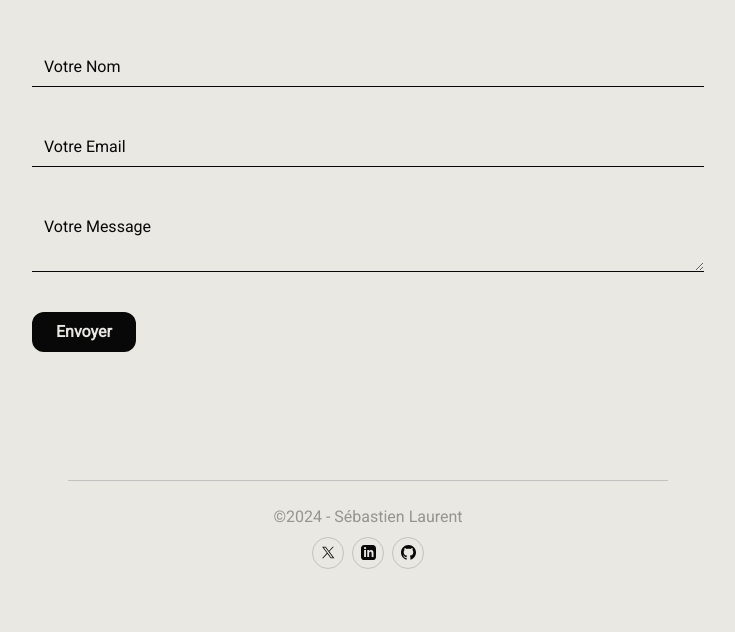
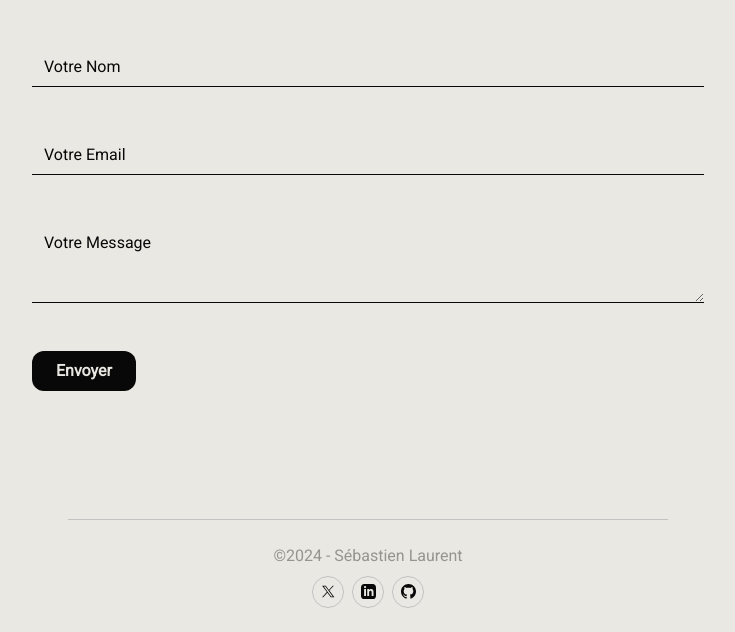
Before and after one commit to SebastienLaurentt/Portfolio-V2, a Next.js app: page / in a window 1280 px wide. Shown: the part 7359-7991 px from the top of the page, without its empty margins (272-1007 px from the left). Before the commit the page ends 7952 px from the top, so only its background shows below. Built offline with nearby package versions, Linux system fonts and the light colour scheme.

Commit message:
increases textArea size and gap-y in contactForm

```diff
--- a/components/ContactForm/ContactForm.tsx
+++ b/components/ContactForm/ContactForm.tsx
@@ -84,7 +84,7 @@ export default function ContactForm() {
   }, [sendEmailState]);
 
   return (
-    <form onSubmit={handleSubmit} className="flex flex-col gap-y-10">
+    <form onSubmit={handleSubmit} className="flex flex-col gap-y-12">
       <div className="relative">
         <Input
           type="text"
@@ -124,7 +124,7 @@ export default function ContactForm() {
           onChange={handleInputChange}
         />
         {formErrors.message && (
-          <p className="text-red-500 text-sm mt-1 absolute top-16">
+          <p className="text-red-500 text-sm mt-1 absolute top-18">
             Ce champ est requis.
           </p>
         )}
--- a/components/ui/textarea.tsx
+++ b/components/ui/textarea.tsx
@@ -10,7 +10,7 @@ const Textarea = React.forwardRef<HTMLTextAreaElement, TextareaProps>(
     return (
       <textarea
         className={cn(
-          "text-tertiary-foreground flex min-h-[60px] w-full  border-b border-input bg-transparent px-3 py-2 text-sm  placeholder:text-tertiary-foreground focus-visible:outline-none  focus-visible:ring-ring disabled:cursor-not-allowed disabled:opacity-50",
+          "text-tertiary-foreground flex min-h-[80px] w-full  border-b border-input bg-transparent px-3 py-2 text-sm  placeholder:text-tertiary-foreground focus-visible:outline-none  focus-visible:ring-ring disabled:cursor-not-allowed disabled:opacity-50",
           className
         )}
         ref={ref}
```
